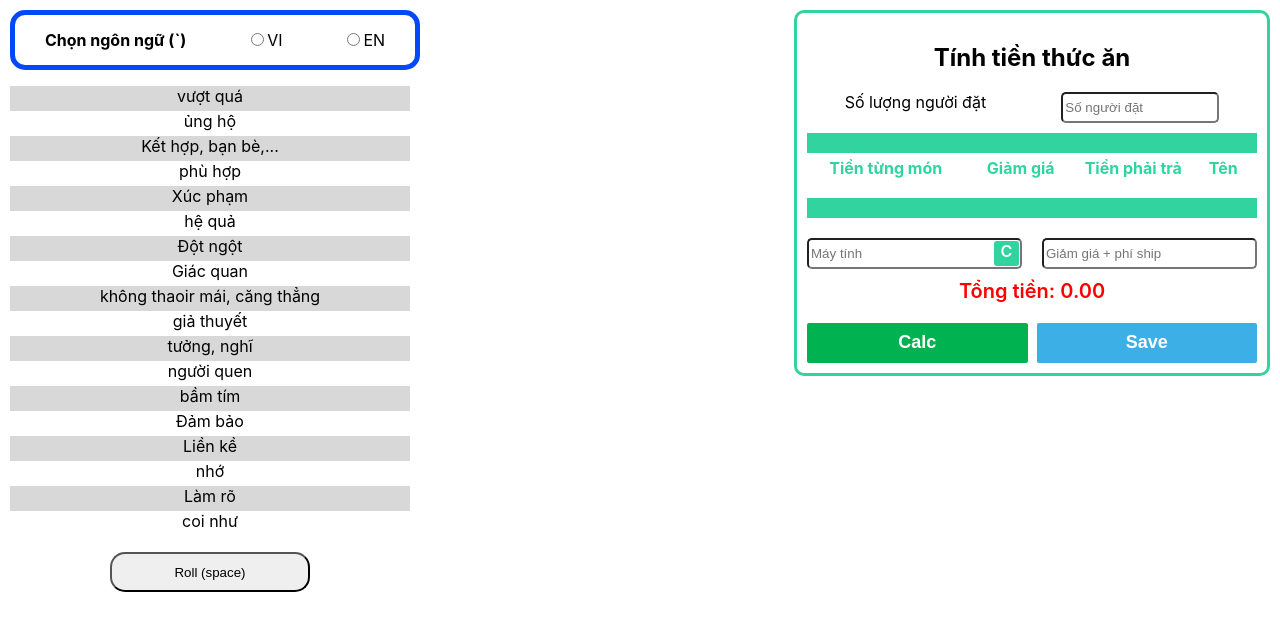
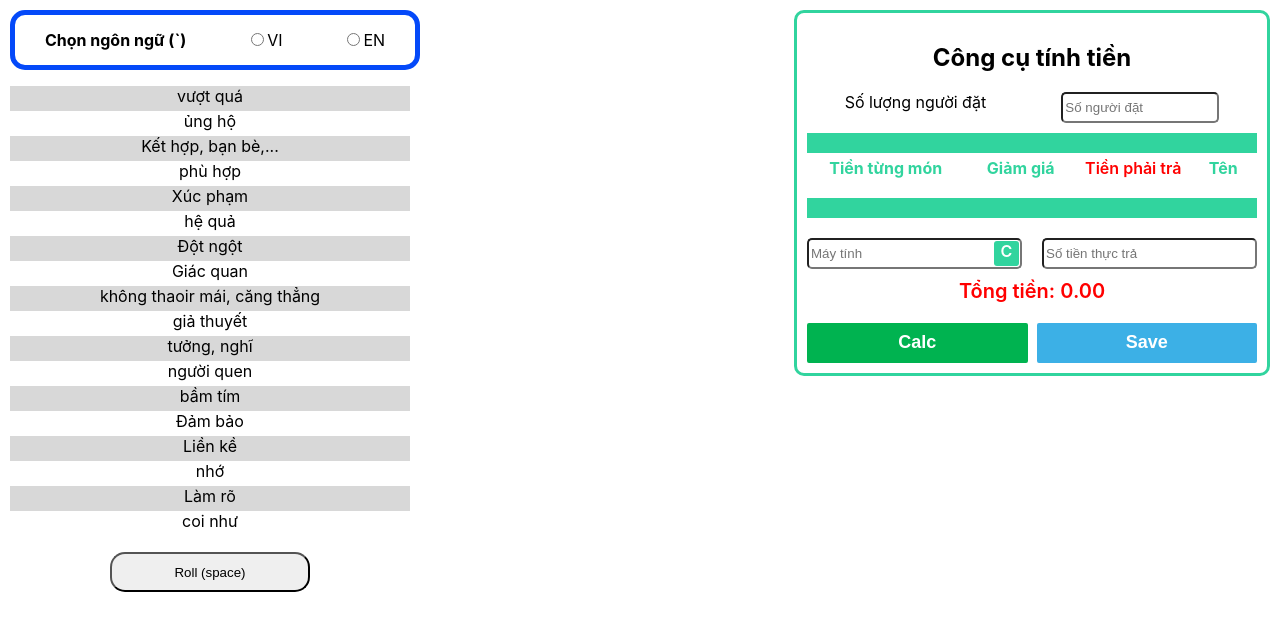
Before and after one commit to bisenosiay/learn-english, a React (Create React App) app: page / in a window 1280 px wide. Shown: the top 630 px of the page. Built offline with nearby package versions, Linux system fonts and the light colour scheme; the HTML template or start-up script is replaced by a standard one.

Commit message:
add new name

```diff
--- a/src/container/Calc/Calc.jsx
+++ b/src/container/Calc/Calc.jsx
@@ -28,6 +28,7 @@ function CalcFood() {
             total += _detail[i].value * 1
         }
         let newDetail = []
+        let realDiscount = total - _discount
         for (let j = 0; j < _detail.length; j++) {
             const ele = _detail[j];
             if (j >= _person)
@@ -35,9 +36,9 @@ function CalcFood() {
             let percent = ele.value / total * 100
             newDetail.push({
                 value: ele.value,
-                dis: (percent / 100 * _discount).toFixed(2)
+                dis: (percent / 100 * realDiscount).toFixed(2)
             })
-            totalAmount += (ele.value - (percent / 100 * _discount))
+            totalAmount += (ele.value - (percent / 100 * realDiscount))
         }
         _setTotal(totalAmount)
         _setDetail(newDetail)
@@ -75,7 +76,7 @@ function CalcFood() {
 
     return (
         <div className="cal_food">
-            <h2>Tính tiền thức ăn</h2>
+            <h2>Công cụ tính tiền</h2>
             <div className='cal_food_order'>
                 <span>
                     Số lượng người đặt
@@ -111,7 +112,7 @@ function CalcFood() {
                 <input
                     className='cal_food_person'
                     type='text'
-                    placeholder='Giảm giá + phí ship'
+                    placeholder='Số tiền thực trả'
                     value={_discount}
                     onChange={(e) => _setDiscount(e.target.value)}
                 />
--- a/src/container/Calc/calc.css
+++ b/src/container/Calc/calc.css
@@ -117,6 +117,8 @@
 
 .cal_food_table_row_3 {
     width: 25%;
+    font-weight: 600;
+    color: red;
 }
 
 .cal_food_table_row_4 {
```
